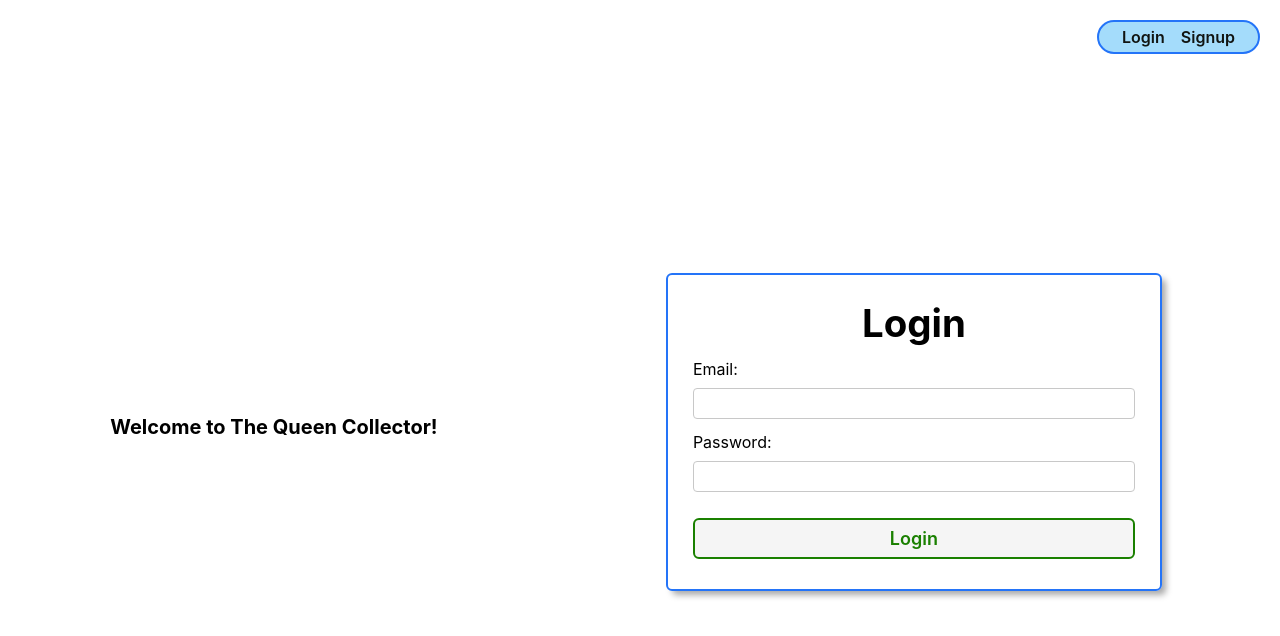
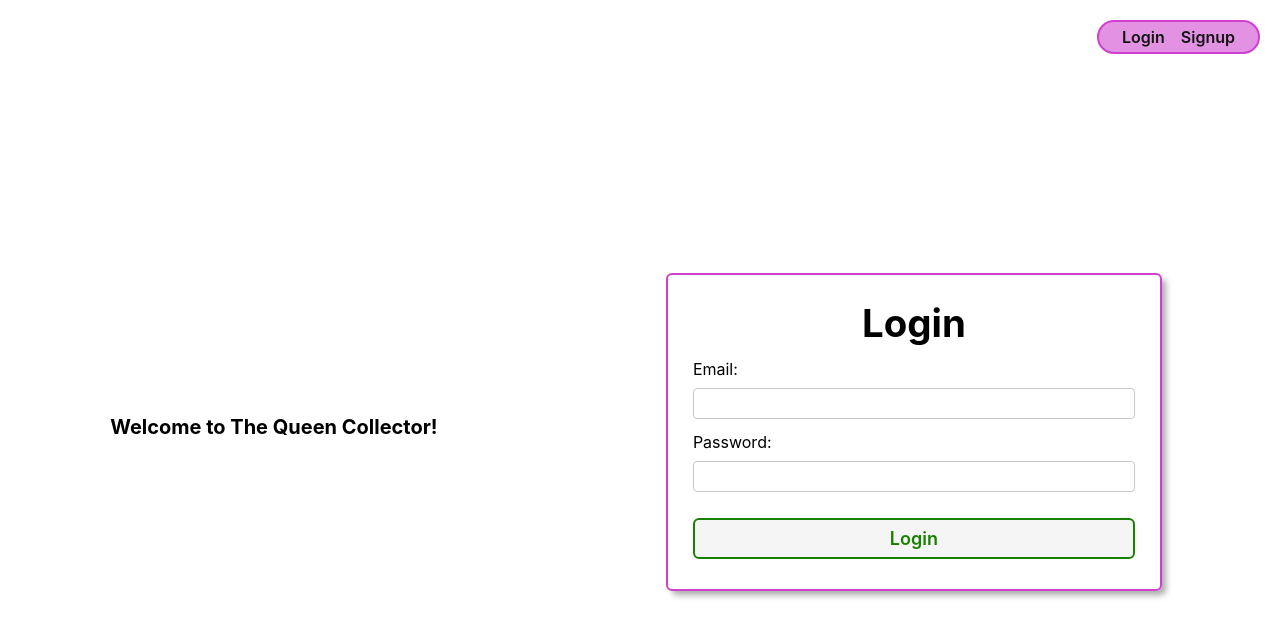
Before and after one commit to smclairecarden/queen-collector-react, a React (Create React App) app: page / in a window 1280 px wide. Shown: the top 636 px of the page. Built offline with nearby package versions, Linux system fonts and the light colour scheme; no server answers.

Commit message:
change blue to pink

```diff
--- a/src/styles/index.css
+++ b/src/styles/index.css
@@ -43,11 +43,11 @@ body {
   --secondary: rgb(57, 57, 57);
   --text-color: rgb(17, 20, 17);
   --button-bg: rgb(245, 245, 245);
-  --nav-bg: rgba(104, 197, 248, .7);
-  --nav-bg-ff: rgba(104, 197, 248, .9);
+  --nav-bg: #e391e3;
+  --nav-bg-ff: #cf40cf;
   --link-hover-color: rgb(16, 56, 158);
-  --button-bg-hover: rgb(226, 226, 226);
-  --borders: rgb(36, 116, 248) solid 2px;
+  --button-bg-hover: #cf40cf;
+  --borders: #cf40cf solid 2px;
   --card-box-shadow: 5px 5px 6px -1px #AAA;
 }
 
@@ -280,7 +280,7 @@ nav li:hover {
     .header-logo-container {
       backdrop-filter: blur(3px);
       -webkit-backdrop-filter: blur(3px);
-      background: rgba(104, 197, 248, .6);
+      background: var(--nav-bg);
     }
   }
 }
```
